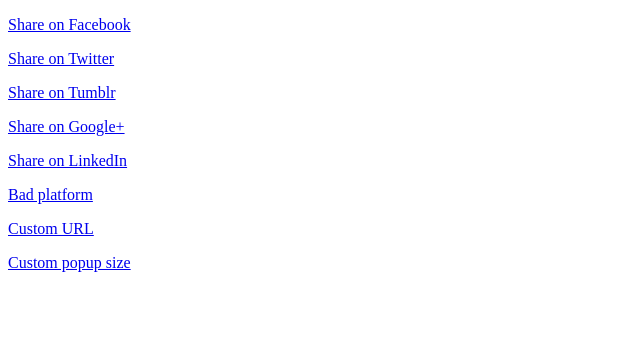
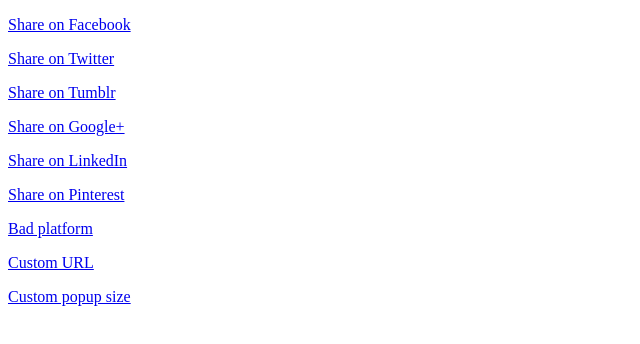
Before and after one commit to mrchimp/sharelinks, a website: page index.html in a window 1280 px wide. Shown: the whole page, without its empty margins (0-640 px from the left). Drawn offline with nearby package versions, Linux system fonts and the light colour scheme; files that its build step writes are made by us from their sources.

Commit message:
Add Pinterest support.

```diff
--- a/index.html
+++ b/index.html
@@ -1,6 +1,7 @@
 <!DOCTYPE html>
 <html lang="en"><head>
     <title>sharelinks.js test page</title>
+    <meta property="og:image" content="http://example.com/og-image.jpg">
 </head>
 
 <body>
@@ -20,6 +21,9 @@
         <a href="#" class="share" data-platform="linkedin">Share on LinkedIn</a>
     </p>
     <p>
+        <a href="#" class="share" data-platform="pinterest">Share on Pinterest</a>
+    </p>
+    <p>
         <a href="#" class="share" data-platform="this-is-wrong" data-width="800" data-height="800">Bad platform</a>
     </p>
     <p>
--- a/js/sharelinks.js
+++ b/js/sharelinks.js
@@ -26,14 +26,20 @@
 			href: 'http://www.linkedin.com/shareArticle?mini=true&amp;url=%URL%&amp;title=%TITLE%',
 			width: 520,
 			height: 570
+		},
+		pinterest: {
+			href: 'http://pinterest.com/pin/create/button/?url=%URL%&description=%TITLE%&media=%IMAGE%',
+			width: 520,
+			height: 570
 		}
 	};
 
 	$.fn.sharelinks = function () {
-		function makeLink(platform, url, title) {
+		function makeLink(platform, url, title, image) {
 			return platform.href
-				.replace('%URL%', encodeURIComponent(url).replace(/%20/g,'+'))
-				.replace('%TITLE%', encodeURIComponent(title).replace(/%20/g,'+'));
+				.replace('%URL%',   encodeURIComponent(url).replace(/%20/g, '+'))
+				.replace('%TITLE%', encodeURIComponent(title).replace(/%20/g, '+'))
+				.replace('%IMAGE%', encodeURIComponent(image).replace(/%20/g, '+'));
 		}
 
 		function log(msg) {
@@ -44,8 +50,18 @@
 			}
 		}
 
+		function findImage() {
+			var image = $('meta[property="og:image"]').attr('content');
+
+			if (!image) {
+				image = $('img').first().attr('src');
+			}
+
+			return image || '';
+		}
+
 		this.each(function () {
-			var share_url, dest, title,
+			var share_url, dest, title, image,
 				platform = platforms[$(this).data('platform')] || false;
 
 			if (!platform) {
@@ -54,8 +70,9 @@
 			} else {
 				dest = $(this).data('url') || window.location.href;
 				title = $(this).data('title') || document.title;
+				image = findImage();
 
-				share_url = makeLink(platform, dest, title);
+				share_url = makeLink(platform, dest, title, image);
 
 				$(this)
 				.attr('href', share_url)
@@ -73,9 +90,10 @@
 
 						width  = $(this).data('width')  || platform.width;
 						height = $(this).data('height') || platform.height;
+						image  = $(this).data('image')  || findImage();
 
 						if ($(this).data('url')) {
-							href = makeLink(platform, $(this).data('url'), $(this).data('title'));
+							href = makeLink(platform, $(this).data('url'), $(this).data('title'), image);
 						} else {
 							href = $(this).attr('href');
 						}
```
Also changed, not shown: README.md, js/sharelinks.min.js.
